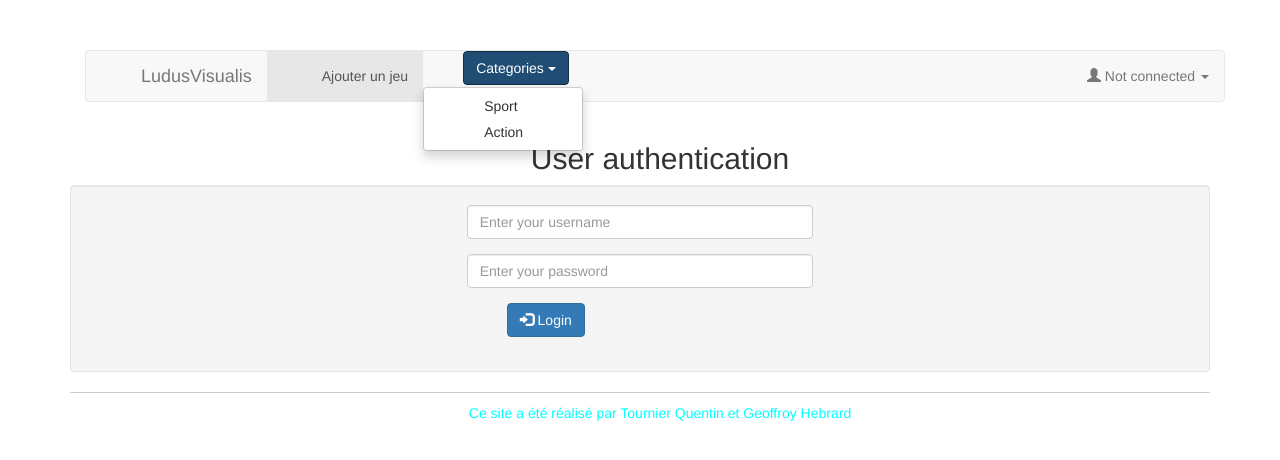
After one commit to polytechlyon-isi2/LudusVisualis, a PHP site: template views/login.html.twig in a window 1280 px wide, after a click on "Categories". The commit adds this page. Shown: the top 460 px of the page. Run offline with PHP 8.4, Linux system fonts and the light colour scheme; the template is opened without the code that fills it, so the values that code supplies are empty; some libraries are stand-ins or nearby versions.

Commit message:
version avec affichage des différentes catégories

```diff
--- a/db/content.sql
+++ b/db/content.sql
@@ -4,3 +4,6 @@ insert into VideoGames values
 
 insert into Users values
 (1,'JohnDoe@hotmail.fr','L2nNR5hIcinaJkKR+j4baYaZjcHS0c3WX2gjYF6Tmgl1Bs+C9Qbr+69X8eQwXDvw0vp73PrcSeT0bGEW5+T2hA==','Doe','John','3 rue pierrot',14785,'Besoul','YcM=A$nsYzkyeDVjEUa7W9K','ROLE_USER');
+
+INSERT INTO categories VALUES ('Sport');
+INSERT INTO categories VALUES ('Action');
--- a/db/structure.sql
+++ b/db/structure.sql
@@ -1,5 +1,6 @@
 drop table if exists VideoGames;
 drop table if exists Users;
+drop table if exists Categories;
 
 create table VideoGames (
     game_id integer not null primary key auto_increment,
@@ -27,3 +28,7 @@ create table Users (
     user_salt varchar(23) not null,
     user_role varchar(50) not null
 ) engine=innodb character set utf8 collate utf8_unicode_ci;
+
+create table Categories(
+    categorie_name varchar(100) not null primary key
+) engine=innodb character set utf8 collate utf8_unicode_ci;
--- a/views/layout.html.twig
+++ b/views/layout.html.twig
@@ -29,18 +29,34 @@
                         <li class="active"><a href="#">Ajouter un jeu</a></li>
 
                     </ul>
+                    <ul class="nav navbar-nav">
+                        <div class="dropdown">
+                                <button class="btn btn-primary dropdown-toggle" type="button" data-toggle="dropdown">Categories
+                                <span class="caret"></span></button>
+                                <ul class="dropdown-menu">
+                                    <li><a href="{{path('categorie',{ 'categorie': 'sport'})}}">Sport</a></li>
+                                    <li><a href="{{path('categorie',{ 'categorie': 'action'})}}">Action</a></li>
+                                </ul>
+                        </div>
+                    </ul>
                     <ul class="nav navbar-nav navbar-right">
-                         <li><a href="#">Administration</a></li>
-                <li>
-                    <div class="dropdown">
-                            <button class="btn btn-primary dropdown-toggle" type="button" data-toggle="dropdown">Connexion
-                            <span class="caret"></span></button>
-                            <ul class="dropdown-menu">
-                              <li><a href="#">Profil</a></li>
-                              <li><a href="authentification.php">Connexion/Déconnexion</a></li>
-                            </ul>
-                    </div>
-                </li>
+                        {% if app.user and is_granted('IS_AUTHENTICATED_FULLY') %}
+                            <li class="dropdown">
+                            <a href="#" class="dropdown-toggle" data-toggle="dropdown">
+                                <span class="glyphicon glyphicon-user"></span> Welcome, {{ app.user.username }} <b class="caret"></b></a>
+                                <ul class="dropdown-menu">
+                                    <li><a href="{{ path('logout') }}">Log out</a></li>
+                                </ul>
+                            </li>
+                        {% else %}
+                            <li class="dropdown">
+                            <a href="#" class="dropdown-toggle" data-toggle="dropdown">
+                                <span class="glyphicon glyphicon-user"></span> Not connected <b class="caret"></b></a>
+                                <ul class="dropdown-menu">
+                                    <li><a href="{{ path('login') }}">Log in</a></li>
+                                </ul>
+                            </li>
+                        {% endif %}
                     </ul>
                 </div>
             </div>
--- /dev/null
+++ b/views/login.html.twig
@@ -0,0 +1,31 @@
+{% extends 'layout.html.twig' %}
+
+{% block title %}User authentication{% endblock %}
+
+{% block content %}
+<h2 class="text-center">{{ block('title') }}</h2>
+{% if error %}
+<div class="alert alert-danger">
+    <strong>Login failed!</strong> {{ error }}
+</div>
+{% endif %}
+<div class="well">
+    <form class="form-signin form-horizontal" role="form" action="{{ path('login_check') }}" method="post">
+        <div class="form-group">
+            <div class="col-sm-6 col-sm-offset-3 col-md-4 col-md-offset-4">
+            <input type="text" name="_username" value="{{ last_username }}" class="form-control" placeholder="Enter your username" required autofocus>
+            </div>
+        </div>
+        <div class="form-group">
+            <div class="col-sm-6 col-sm-offset-3 col-md-4 col-md-offset-4">
+                <input type="password" name="_password" class="form-control" placeholder="Enter your password" required>
+            </div>
+        </div>
+        <div class="form-group">
+            <div class="col-sm-6 col-sm-offset-3 col-md-4 col-md-offset-4">
+                <button type="submit" class="btn btn-default btn-primary"><span class="glyphicon glyphicon-log-in"></span> Login</button>
+            </div>
+        </div>
+    </form>
+</div>
+{% endblock %}
```
Also changed, not shown: app/app.php (+26 -0 lines), app/routes.php (+16 -0 lines), src/DAO/GameDAO.php (+25 -2 lines), src/DAO/UserDAO.php (+44 -74 lines), views/categorie.html.twig (added, +9 -0 lines).
